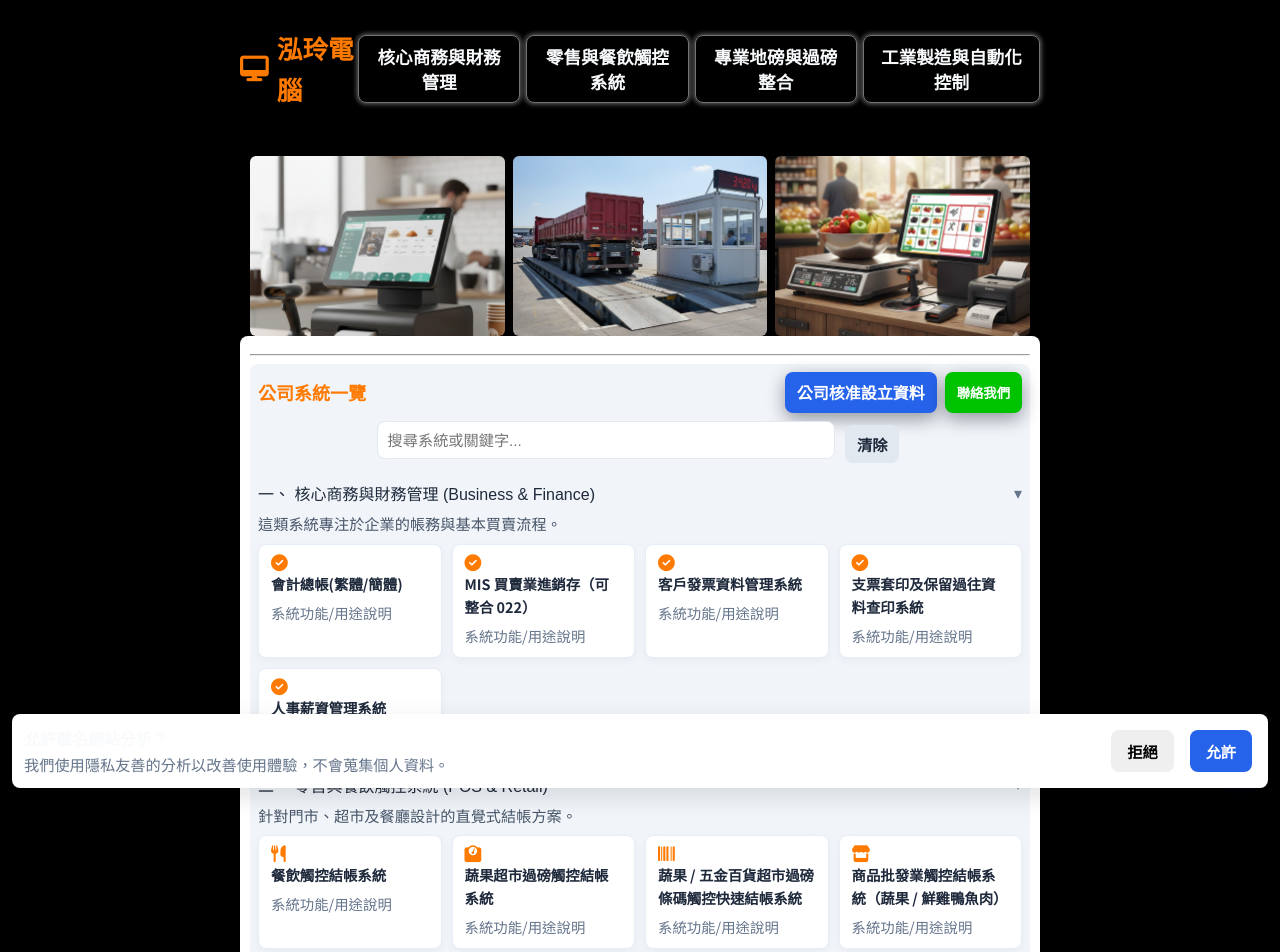
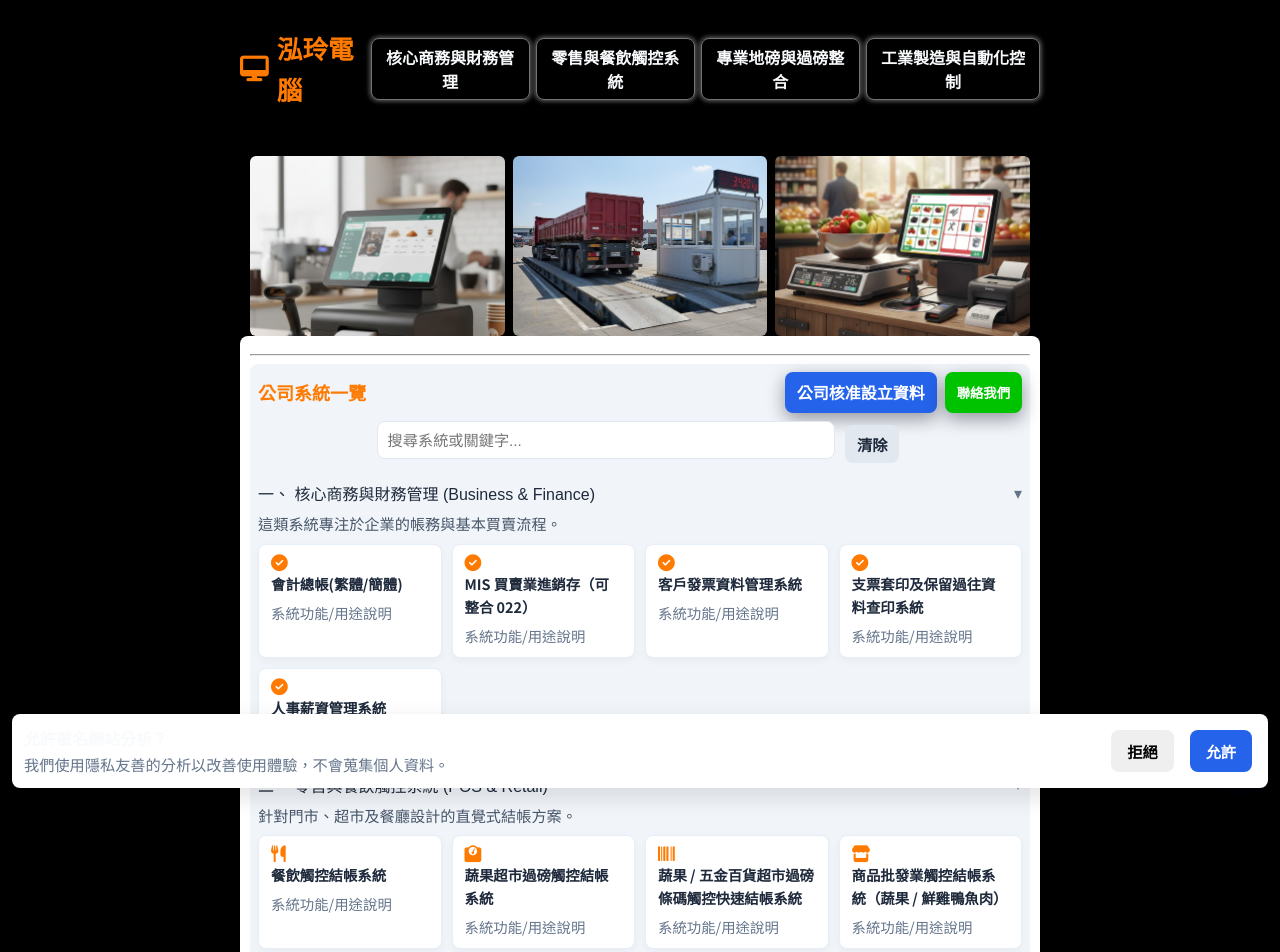
Before and after one commit to tt982a84-gif/HungLing, a plain HTML site: page index.html in a window 1280 px wide. Shown: the top 952 px of the page. Drawn offline with Linux system fonts and the light colour scheme.

Commit message:
UI: Reduce product toggle button size

```diff
--- a/css/style.css
+++ b/css/style.css
@@ -45,11 +45,11 @@ body {
     background: transparent;
     border: 1px solid rgba(255, 255, 255, 0.08);
     color: #f8fafc;
-    padding: 8px 16px;
+    padding: 6px 12px;
     border-radius: 8px;
     cursor: pointer;
     font-weight: 700;
-    font-size: 1.1rem;
+    font-size: 1rem;
 }
 
 /* 每秒閃爍一次的邊框動畫（白色） */
```
